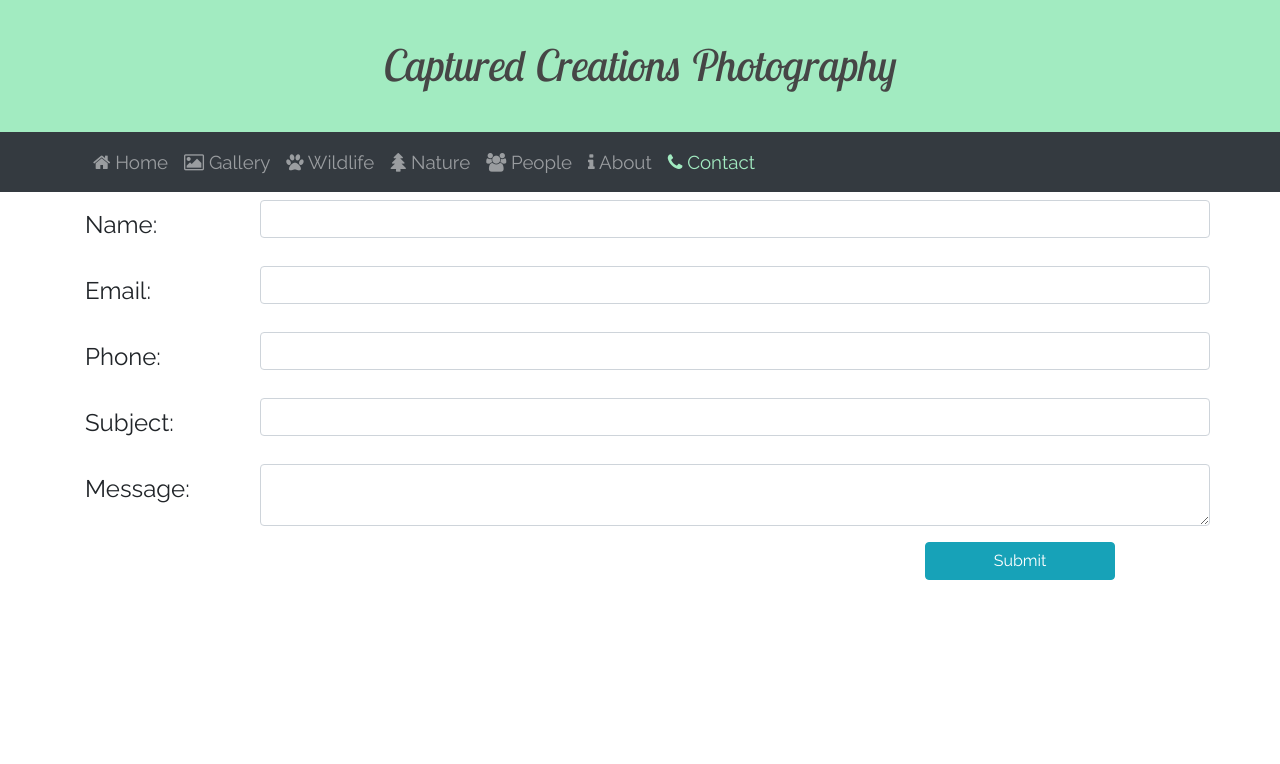
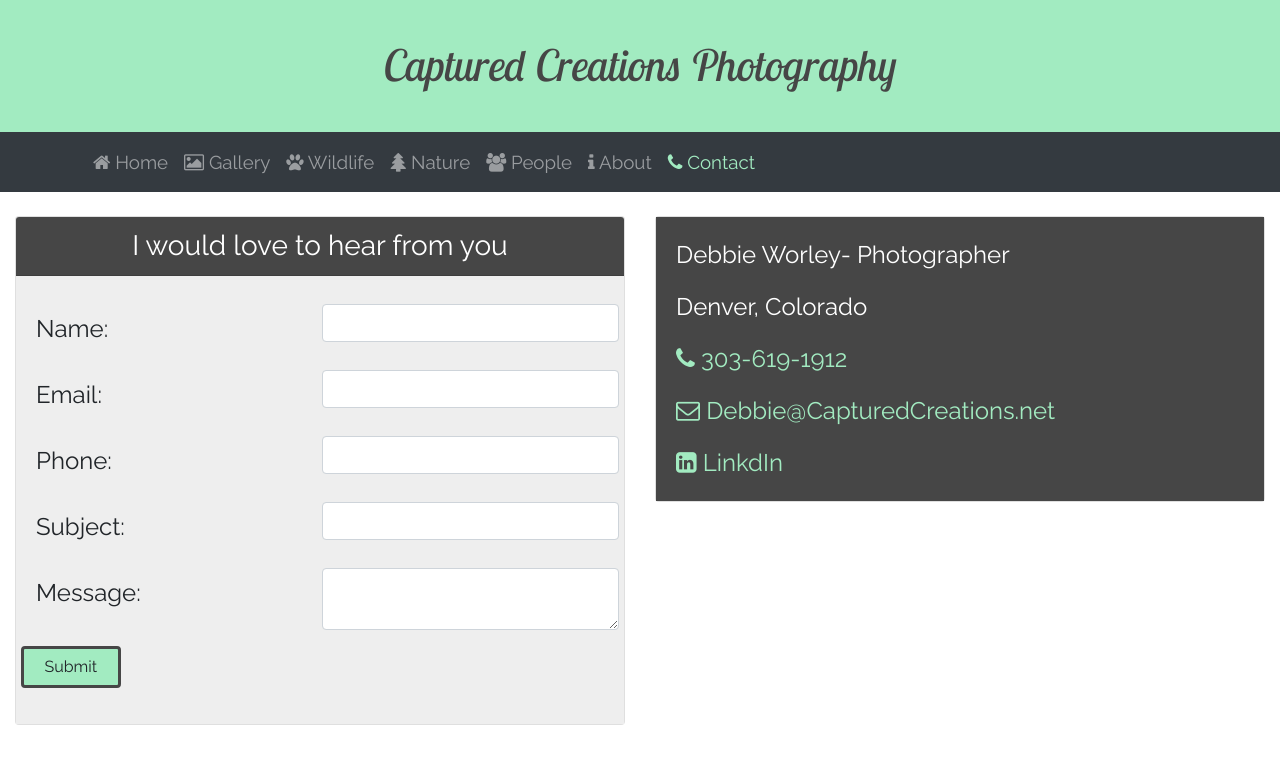
Before and after one commit to RSnodgrass92/captured-creations, a website: page contact.html in a window 1280 px wide. Drawn offline with nearby package versions, Linux system fonts and the light colour scheme.

Commit message:
About/Contact page added

```diff
--- a/contact.html
+++ b/contact.html
@@ -44,38 +44,70 @@
 
 
 
-        <div class="container">
+<div class="container-fluid">
+
+
+    <div class=" row mt-4">
+
+        <!--Form Card-->
+        <div class="col">
+            <div class="card">
+                <h3 class="card-header text-center">I would love to hear from you</h3>
+
+                <div class="card-body">
                     <form >
                         <div class="form-group row mt-2">
-                    <label  class="col-12 col-sm-3 col-md-2 col-form-label " for="name">Name: </label>
+                            <label  class="col  col-form-label " for="name">Name: </label>
                             <input  class="col form-control" id="name" type="text">
                         </div>
 
                         <div class="form-group row">
-                    <label  class="col-12 col-sm-3 col-md-2 col-form-label" for="email">Email:</label>
+                            <label  class="col col-form-label" for="email">Email:</label>
                             <input class="col form-control" id="email" type="text">
                         </div>
 
                         <div class="form-group row">
-                    <label class="col-12 col-sm-3 col-md-2 col-form-label" for="phone">Phone:</label>
+                            <label class="col col-form-label" for="phone">Phone:</label>
                             <input class="col form-control" id="phone" type="text">
                         </div>
 
                         <div class=" form-group row">
-                    <label class="col-12 col-sm-3 col-md-2 col-form-label" for="subject">Subject:</label>
+                            <label class="col col-form-label" for="subject">Subject:</label>
                             <input class="col form-control" id="subject" type="text">
                         </div>
 
                         <div class="form-group row">
-                    <label class="col-12 col-sm-3 col-md-2 col-form-label" for="message">Message:</label>
+                            <label class="col col-form-label" for="message">Message:</label>
                             <textarea class="col form-control" id="message"></textarea>
                         </div>
 
                         <div class=" form-group row ">
-                    <button class=" col-2 offset-lg-9 offset-5 btn btn-info btn-large" type="submit" role="button">Submit</button>
+                            <button class=" col-2  btn btn-large" type="submit" role="button">Submit</button>
                         </div>
                     </form>
                 </div>
+            </div>
+        </div>
+
+        <!--End Card-->
+
+        <div class="col">
+            <div class="card">
+                <div class="card-body" id="card-body-info">
+                    <p>Debbie Worley-  Photographer</p>
+                    <p>Denver, Colorado</p>
+                    <p><a href="tel:+13036191912"><i class="fa fa-phone"></i> 303-619-1912</p></a>
+                    <p><a href="mailto:debbie@capturedcreations.net"><i class="fa fa-envelope-o"></i> Debbie@CapturedCreations.net</p></a>
+                    <a href="https://www.linkedin.com/in/debbie-worley-26a52a39/"><i class="fa fa-linkedin-square"></i> LinkdIn</a>
+                </div>
+            </div>
+        </div>
+    </div>
+</div>
+
+
+
+
     <script src="https://code.jquery.com/jquery-3.3.1.slim.min.js" integrity="sha384-q8i/X+965DzO0rT7abK41JStQIAqVgRVzpbzo5smXKp4YfRvH+8abtTE1Pi6jizo" crossorigin="anonymous"></script>
     <script src="https://cdnjs.cloudflare.com/ajax/libs/popper.js/1.14.7/umd/popper.min.js" integrity="sha384-UO2eT0CpHqdSJQ6hJty5KVphtPhzWj9WO1clHTMGa3JDZwrnQq4sF86dIHNDz0W1" crossorigin="anonymous"></script>
     <script src="https://stackpath.bootstrapcdn.com/bootstrap/4.3.1/js/bootstrap.min.js" integrity="sha384-JjSmVgyd0p3pXB1rRibZUAYoIIy6OrQ6VrjIEaFf/nJGzIxFDsf4x0xIM+B07jRM" crossorigin="anonymous"></script>
--- a/css/about.css
+++ b/css/about.css
@@ -6,7 +6,7 @@
 }
 
 body{
-    background: white;
+    background: #eeeeee;
     font-size: 1.5em;
     font-family: 'Raleway', sans-serif;
 }
@@ -33,6 +33,19 @@ input, label{
     margin: 10px;
 }
 
+.card-header
+{
+    background:#464646;
+    color: white;
+    width: 100%;
+
+}
+
+.card-body
+{
+    font-size: .7em;
+}
+
 #about-link{
     color:#A2EBC1;
 }
--- a/css/contact.css
+++ b/css/contact.css
@@ -3,8 +3,16 @@
     padding:0;
 }
 
+a{
+    color:#A2EBC1;
+}
+a:hover
+{
+    color: #A2EBC1;
+}
+
 body{
-    background: white;
+
     font-family: 'Raleway', sans-serif;
     font-size: 1.5em;
 }
@@ -25,6 +33,24 @@ body{
     font-size: .78em;
     }
 
+.btn{
+    background: #A2EBC1;
+    border: solid #464646;
+}
+
+.card-header{
+    background:#464646;
+    color: white;
+}
+
+.card-body{
+    background: #eeeeee;
+}
 #contact-link{
     color:#A2EBC1;
 }
+
+#card-body-info{
+    background:#464646;
+    color: white;
+}
--- a/css/index.css
+++ b/css/index.css
@@ -5,7 +5,7 @@
 
 body
 {
-    background: #A2EBC1
+ background:#464646;
 }
 
 p{
@@ -35,6 +35,10 @@ font-size: 1.5em;
 font-family: 'Raleway', sans-serif;
 }
 
+.header-text
+{
+    background: #A2EBC1;
+}
 .welcome-text-box{
     background: #eeeeee;
 }
@@ -55,7 +59,7 @@ font-family: 'Raleway', sans-serif;
  color: #464646;
  padding: 15px;
  border-radius: 10px;
-
+ margin-top: 50px;
 }
 
 #start-btn:hover{
```
Also changed, not shown: about.html (+29 -2 lines), index.html (+13 -7 lines), images/about/1.jpg (added). Lines whose indentation alone changed are shown as unchanged.
